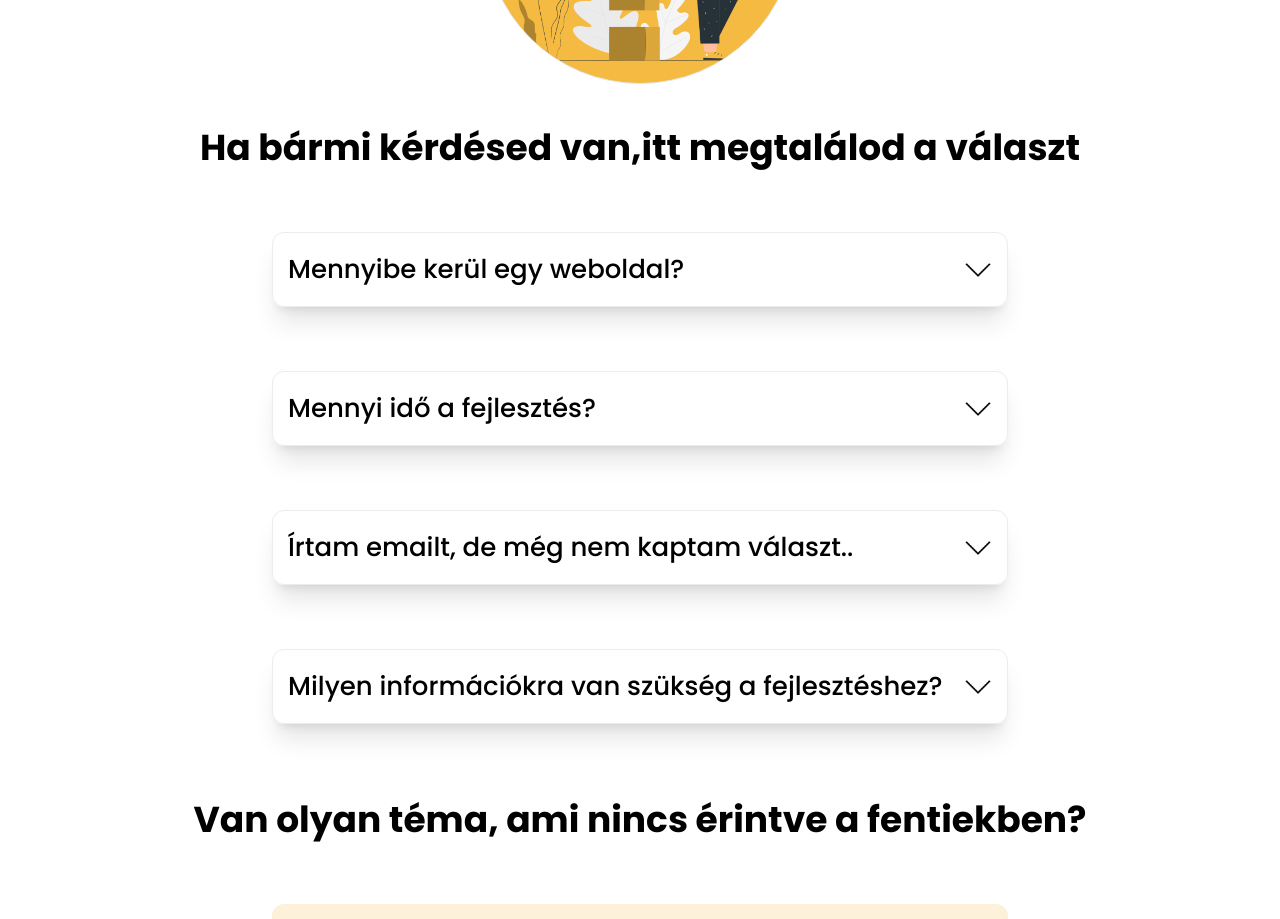
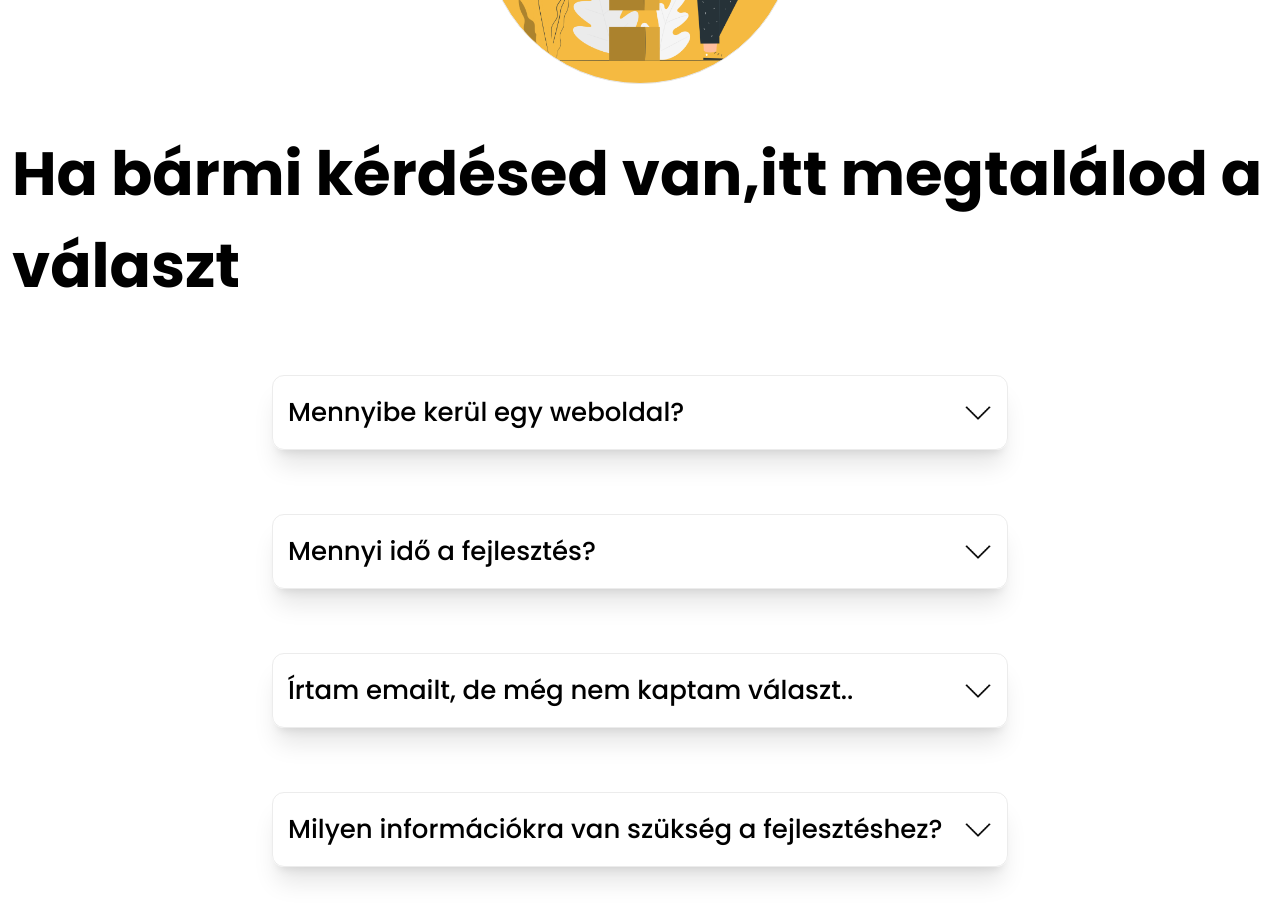
Before and after one commit to pentekmate/n-m-web-landing-page, a Next.js app: page /gyik in a window 1280 px wide. Shown: the part 420-1339 px from the top of the page. Built offline with nearby package versions, Linux system fonts and the light colour scheme.

Commit message:
gyik responsive

```diff
--- a/app/gyik/page.tsx
+++ b/app/gyik/page.tsx
@@ -47,10 +47,10 @@ export default function Page(){
             </div>
 
             <div className="flex justify-center m-3 mb-12 ">
-                <h1 className={`font-bold text-4xl ${poppins.className}`}>Ha bármi kérdésed van,itt megtalálod a választ</h1>
+                <h1 className={`font-bold h1 ${poppins.className}`}>Ha bármi kérdésed van,itt megtalálod a választ</h1>
             </div>
 
-            <div className="mx-[272px]  flex flex-col gap-16 mb-12">
+            <div className="md:mx-[272px]  flex flex-col gap-16 mb-12">
 
                     {gyakData.map((item:gyakDataObject,index)=>
                         <GyikCollapseItem
@@ -62,11 +62,11 @@ export default function Page(){
             </div>
 
             <div className="flex justify-center m-3 mb-12 ">
-                <h2 className={`font-bold text-4xl ${poppins.className}`}>Van olyan téma, ami nincs érintve a fentiekben?</h2>
+                <h2 className={`font-bold h1 ${poppins.className}`}>Van olyan téma, ami nincs érintve a fentiekben?</h2>
             </div>
 
 
-            <div className="mx-[272px]">
+            <div className="md:mx-[272px]">
                 <Form message></Form>
             </div>
             <Footer></Footer>
```
Also changed, not shown: app/_Components/GyikCollapseItem.tsx (+4 -4 lines).
